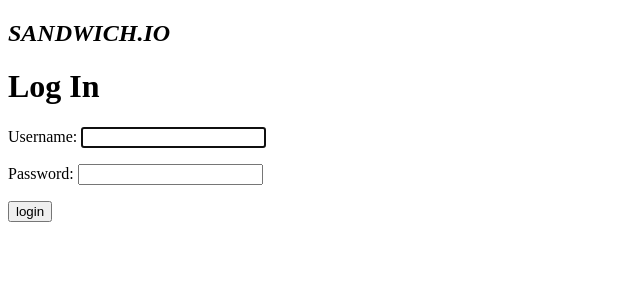
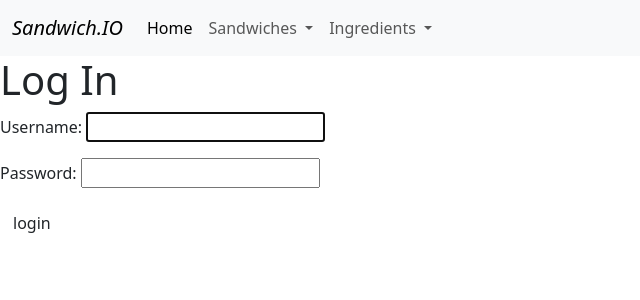
Before and after one commit to 2Clubs/sandwich.io, a Django app: page /accounts/login/ in a window 1280 px wide. Shown: the top 300 px of the page, without its empty margins (0-640 px from the left). Run offline with Django 4.2, Linux system fonts and the light colour scheme; some libraries are stand-ins or nearby versions.

Commit message:
adds nav bar and extends base to home.html

```diff
--- a/main_app/templates/base.html
+++ b/main_app/templates/base.html
@@ -4,22 +4,64 @@
     <meta charset="UTF-8">
     <meta http-equiv="X-UA-Compatible" content="IE=edge">
     <meta name="viewport" content="width=device-width, initial-scale=1.0">
-    <title>Sandwich.IO</title>
+    {% load bootstrap5 %}
+    {% bootstrap_css %}
+    {% bootstrap_javascript %}
+    <title>Sandwich.IO | {% block title %}{% endblock %} </title>
 </head>
-<nav>
-    <h1 class='nav-title'><em>SANDWICH.IO</em></h1>
-    <ul>
-        {% comment %} {% if user.is_authenticated %}
-            <li><a href="{% url 'sandwichs_index' %}">View My Sandwiches</li>
-            <li><a href="{% url 'sandwichs_create' %}">Make a Sandwich</li>
-            <li><a href="{% url 'ingredients_index' %}">View The Ingredients</li>
-            <li><a href="{% url 'ingredients_index' %}">Add an Ingredient</li>
-        {% else %}
-            <li><a href="{% url 'signup' %}">Sign Up</a></li>
-            <li><a href="{% url 'login' %}">Log In</a></li>
-        {% endif %} {% endcomment %}
-    </ul>
-</nav>
+<nav class="navbar navbar-expand-lg bg-body-tertiary">
+    <div class="container-fluid">
+      <a class="navbar-brand" href="#"><em>Sandwich.IO</em></a>
+      <button
+        class="navbar-toggler"
+        type="button"
+        data-bs-toggle="collapse"
+        data-bs-target="#navbarNavDropdown"
+        aria-controls="navbarNavDropdown"
+        aria-expanded="false"
+        aria-label="Toggle navigation"
+      >
+        <span class="navbar-toggler-icon"></span>
+      </button>
+      <div class="collapse navbar-collapse" id="navbarNavDropdown">
+        <ul class="navbar-nav">
+          <li class="nav-item">
+            <a class="nav-link active" aria-current="page" href="#">Home</a>
+          </li>
+          <li class="nav-item dropdown">
+            <a
+              class="nav-link dropdown-toggle"
+              href="#"
+              role="button"
+              data-bs-toggle="dropdown"
+              aria-expanded="false"
+            >
+              Sandwiches
+            </a>
+            <ul class="dropdown-menu">
+              <li><a class="dropdown-item" href="#">My Sandwiches</a></li>
+              <li><a class="dropdown-item" href="#">Add a Sandwich</a></li>
+            </ul>
+          </li>
+          <li class="nav-item dropdown">
+            <a
+              class="nav-link dropdown-toggle"
+              href="#"
+              role="button"
+              data-bs-toggle="dropdown"
+              aria-expanded="false"
+            >
+              Ingredients
+            </a>
+            <ul class="dropdown-menu">
+              <li><a class="dropdown-item" href="#">Ingredients List</a></li>
+              <li><a class="dropdown-item" href="#">Add an Ingredient</a></li>
+            </ul>
+          </li>
+        </ul>
+      </div>
+    </div>
+  </nav>
 <body>
     {% block content %} {% endblock %}
 </body>
--- a/main_app/templates/home.html
+++ b/main_app/templates/home.html
@@ -1,2 +1,3 @@
-
+{% extends 'base.html' %} {% block content %}
 <h1> hello </h1>
+{% endblock %}
--- a/sandwichio/settings.py
+++ b/sandwichio/settings.py
@@ -41,6 +41,7 @@ INSTALLED_APPS = [
     'django.contrib.sessions',
     'django.contrib.messages',
     'django.contrib.staticfiles',
+    'bootstrap5',
 ]
 
 MIDDLEWARE = [
```
